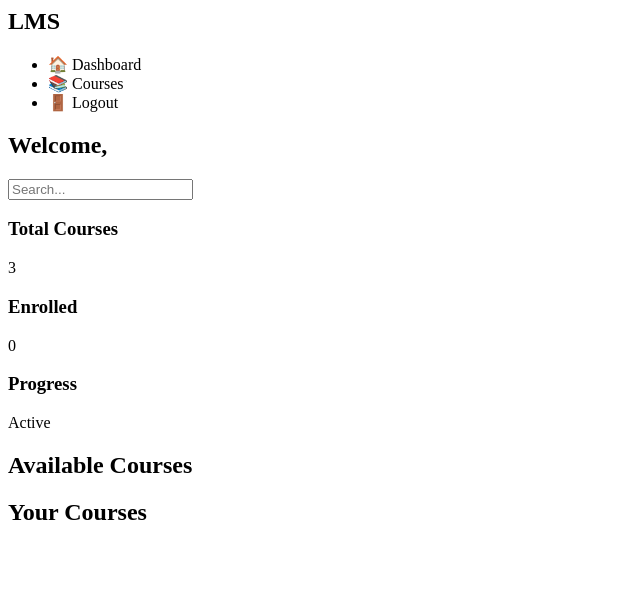
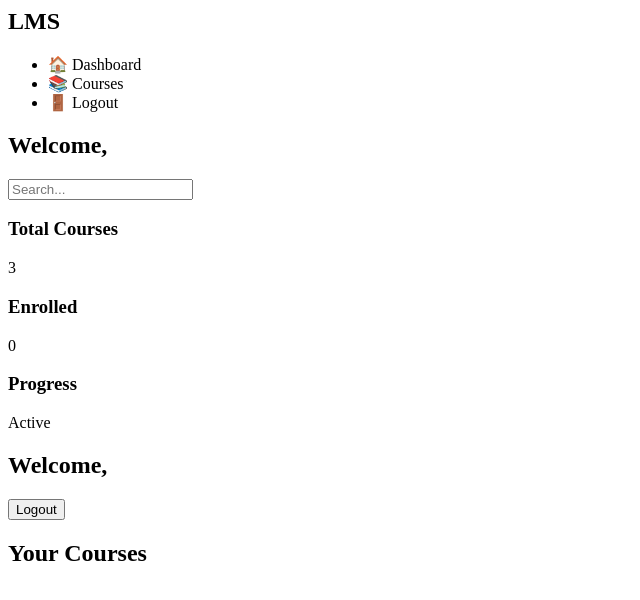
Before and after one commit to varshini448/E-LEARNING-MANAGEMENT, a plain HTML site: page dashboard.html in a window 1280 px wide. Shown: the whole page, without its empty margins (0-640 px from the left). Drawn offline with Linux system fonts and the light colour scheme; sample sign-in values are in the browser's storage.

Commit message:
Update dashboard.html

```diff
--- a/dashboard.html
+++ b/dashboard.html
@@ -38,9 +38,19 @@
     </div>
 
     <!-- COURSES -->
-    <h2>Available Courses</h2>
+    <body onload="loadCourses()">
+
+<div class="dashboard">
+    <header>
+        <h2>Welcome, <span id="user-name"></span></h2>
+        <button onclick="logout()">Logout</button>
+    </header>
+
     <div id="course-container" class="course-grid"></div>
+</div>
 
+<script src="script.js"></script>
+</body>
     <!-- ENROLLED -->
     <h2>Your Courses</h2>
     <div id="enrolled-container" class="course-grid"></div>
```
